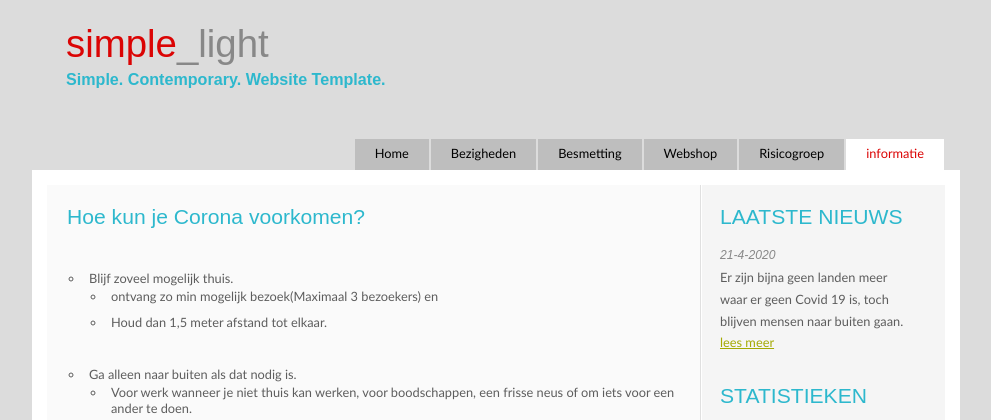
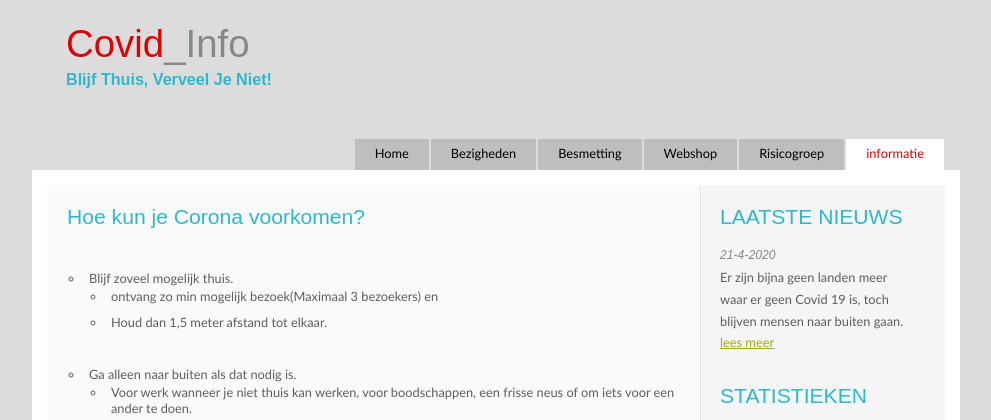
Before and after one commit to Corona-Website-Gijs-Job-Cas-Youri/Corona-Website, a PHP site: page /info.php in a window 1280 px wide. Shown: the top 420 px of the page, without its empty margins (144-1135 px from the left). Run offline with PHP 8.4, Linux system fonts and the light colour scheme.

Commit message:
Titel en Header klaar

```diff
--- a/Frontend/besmetting.php
+++ b/Frontend/besmetting.php
@@ -15,8 +15,8 @@
       <div id="logo">
         <div id="logo_text">
           <!-- class="logo_colour", allows you to change the colour of the text -->
-          <h1><a href="index.php">simple<span class="logo_colour">_light</span></a></h1>
-          <h2>Simple. Contemporary. Website Template.</h2>
+          <h1><a href="index.php">Covid<span class="logo_colour">_Info</a></h1>
+          <h2>Blijf Thuis, Verveel Je Niet!</h2>
         </div>
       </div>
       <div id="menubar">
--- a/Frontend/bezigheden.php
+++ b/Frontend/bezigheden.php
@@ -15,8 +15,8 @@
       <div id="logo">
         <div id="logo_text">
           <!-- class="logo_colour", allows you to change the colour of the text -->
-          <h1><a href="index.php">simple<span class="logo_colour">_light</span></a></h1>
-          <h2>Simple. Contemporary. Website Template.</h2>
+          <h1><a href="index.php">Covid<span class="logo_colour">_Info</a></h1>
+          <h2>Blijf Thuis, Verveel Je Niet!</h2>
         </div>
       </div>
       <div id="menubar">
--- a/Frontend/info.php
+++ b/Frontend/info.php
@@ -14,8 +14,8 @@
         <div id="header">
             <div id="logo">
                 <!-- class="logo_colour", allows you to change the colour of the text -->
-                <h1><a href="index.php">simple<span class="logo_colour">_light</span></a></h1>
-                <h2>Simple. Contemporary. Website Template.</h2>
+                <h1><a href="index.php">Covid<span class="logo_colour">_Info</a></h1>
+                <h2>Blijf Thuis, Verveel Je Niet!</h2>
             </div>
             <div id="menubar">
                 <ul id="menu">
--- a/Frontend/risicogroep.php
+++ b/Frontend/risicogroep.php
@@ -14,8 +14,8 @@
     <div id="header">
       <div id="logo">
         <!-- class="logo_colour", allows you to change the colour of the text -->
-        <h1><a href="index.php">simple<span class="logo_colour">_light</span></a></h1>
-        <h2>Simple. Contemporary. Website Template.</h2>
+        <h1><a href="index.php">Covid<span class="logo_colour">_Info</a></h1>
+        <h2>Blijf Thuis, Verveel Je Niet!</h2>
       </div>
       <div id="menubar">
         <ul id="menu">
--- a/Frontend/webshop.php
+++ b/Frontend/webshop.php
@@ -15,8 +15,8 @@
       <div id="logo">
         <div id="logo_text">
           <!-- class="logo_colour", allows you to change the colour of the text -->
-          <h1><a href="index.php">simple<span class="logo_colour">_light</span></a></h1>
-          <h2>Simple. Contemporary. Website Template.</h2>
+          <h1><a href="index.php">Covid<span class="logo_colour">_Info</a></h1>
+          <h2>Blijf Thuis, Verveel Je Niet!</h2>
         </div>
       </div>
       <div id="menubar">
```
